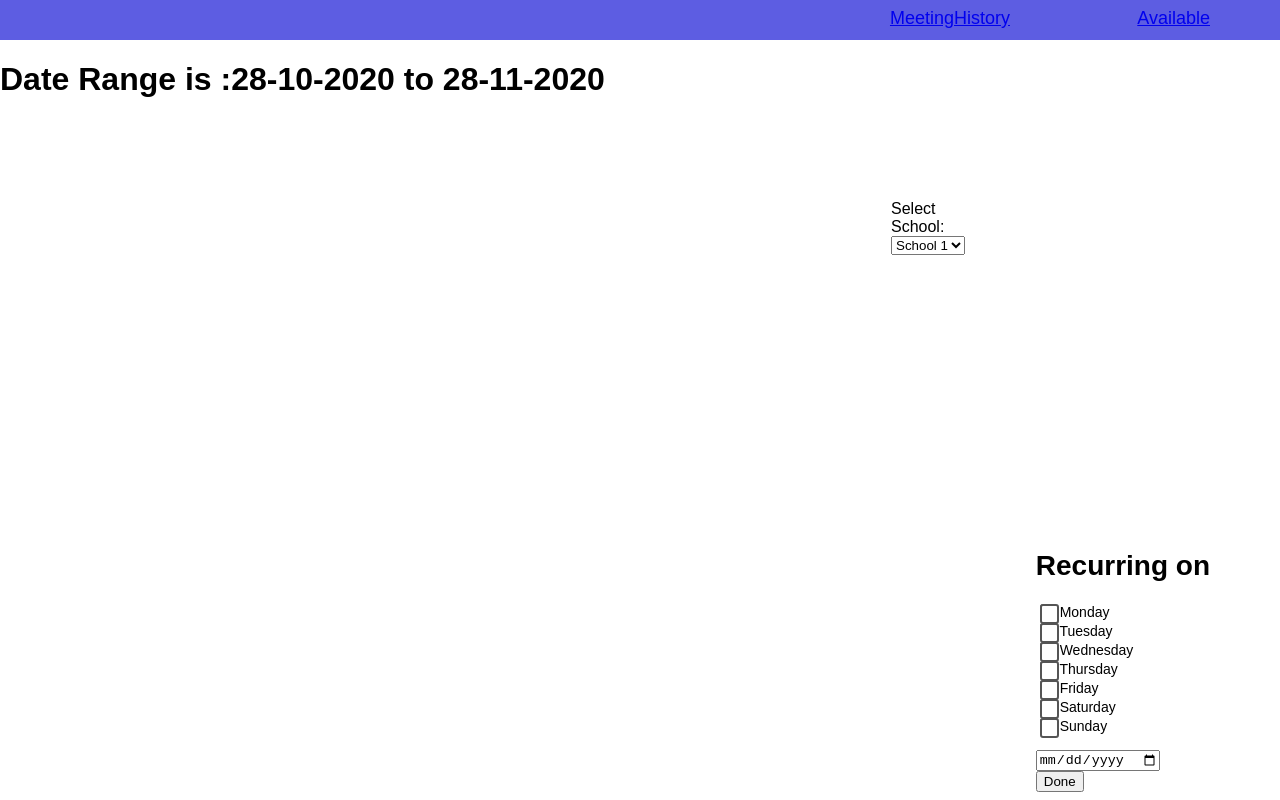
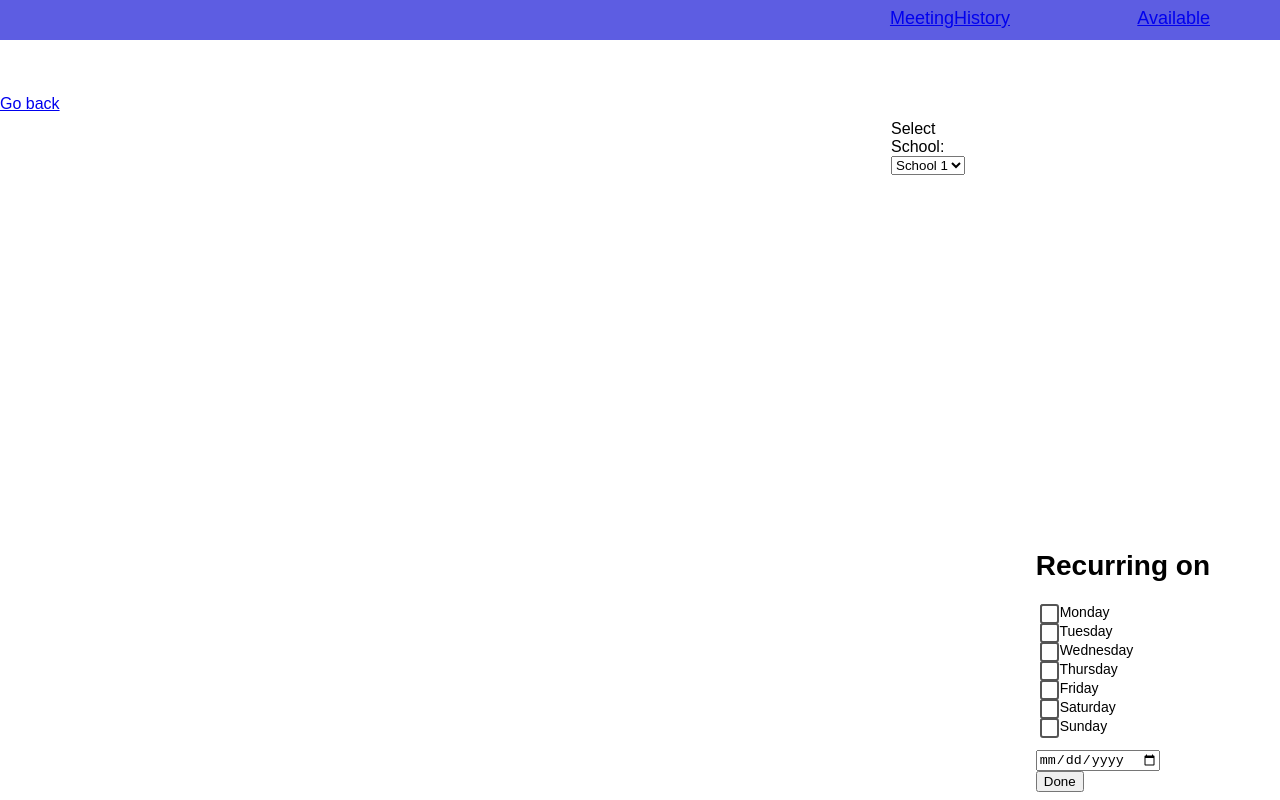
Before and after one commit to sehersarin/MSCI342-Term-Project, a React (Create React App) app in the folder react-ui/: page /WorkerAvailableInputPage in a window 1280 px wide. Built offline with nearby package versions, Linux system fonts and the light colour scheme.

Commit message:
added link to go back to dashboard

```diff
--- a/react-ui/src/components/Layouts/InputWorkerTimes/CheckboxApplication.js
+++ b/react-ui/src/components/Layouts/InputWorkerTimes/CheckboxApplication.js
@@ -91,15 +91,13 @@ class Check extends React.Component { // this is a class component for the check
   }
   }
 
-
-
   render() {
     let startDay = moment();
     let weeksAway = moment(startDay).add(1, 'months');
 
     return (
       <div>
-            <h1>Date Range is :{startDay.format("DD-MM-YYYY")} to {weeksAway.format("DD-MM-YYYY")}</h1>
+
         <form className = {"Container"} onSubmit={this.handleSubmit}>
         <h1>Recurring on</h1>
 
--- a/react-ui/src/components/Layouts/InputWorkerTimes/WorkerInputpage.js
+++ b/react-ui/src/components/Layouts/InputWorkerTimes/WorkerInputpage.js
@@ -34,6 +34,8 @@ class WorkerInputpage extends React.Component {    // this class component would
                     </select>
                 </Container>
 
+                <Link to="/dashboard" >Go back</Link>
+
             </div>
         )
 
```
